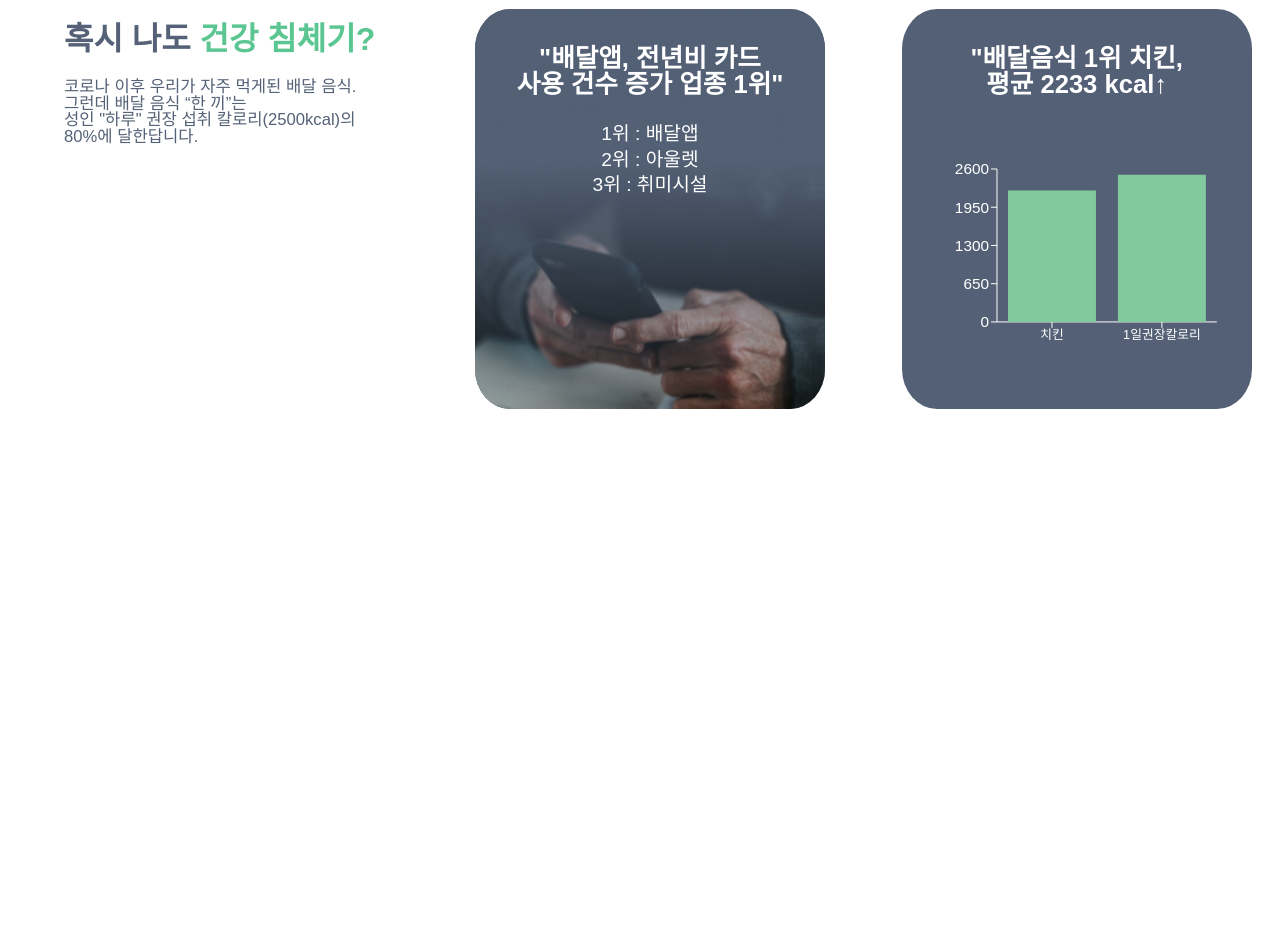
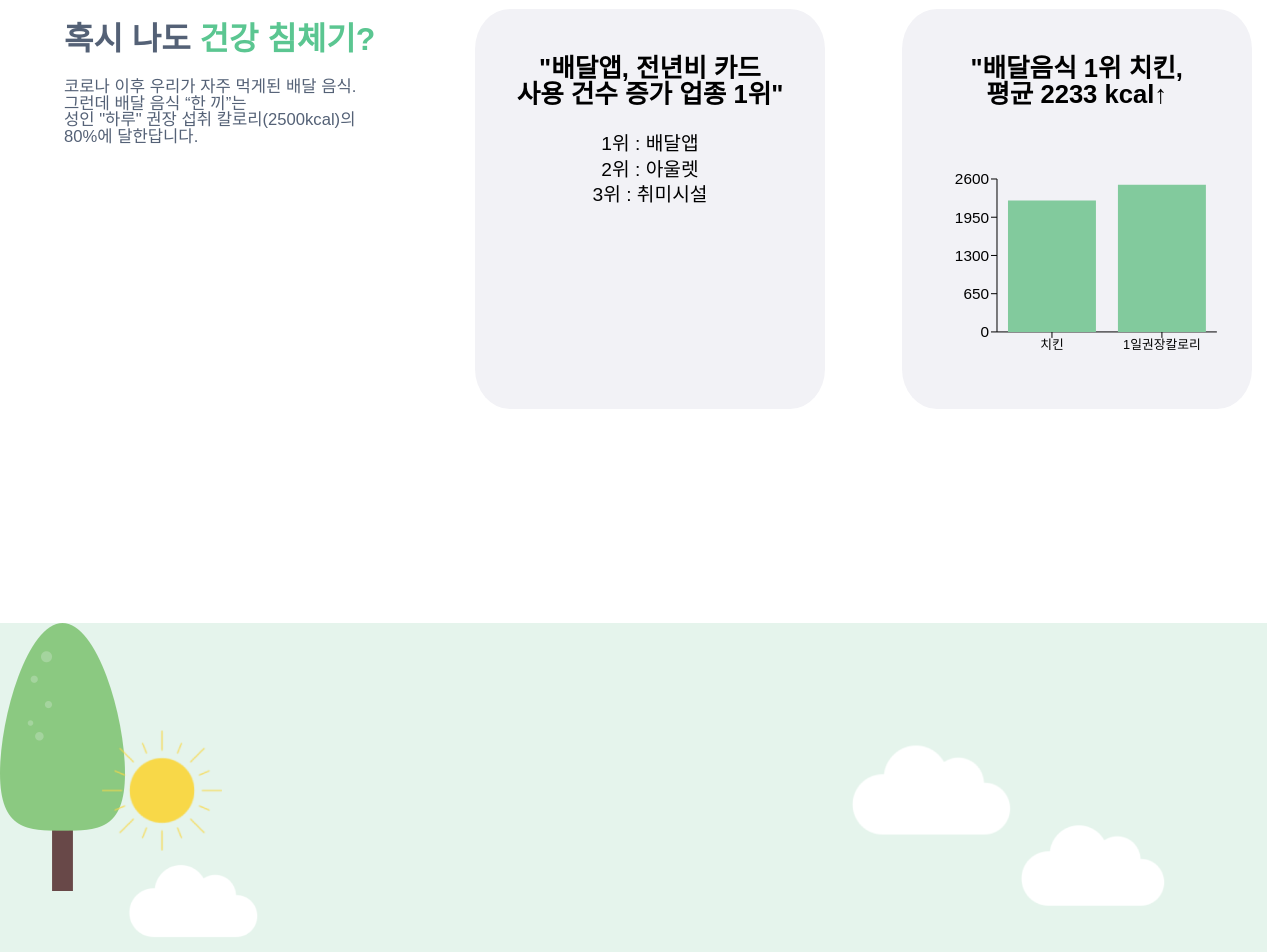
Before and after one commit to 2ykwang/today-park, a React (Create React App) app in the folder frontend/: page / in a window 1280 px wide. Shown: the part 860-1812 px from the top of the page. Before the commit the page ends 1443 px from the top, so only its background shows below. Built offline with nearby package versions, Linux system fonts and the light colour scheme; no server answers; a web font is replaced by a local one.

Commit message:
feat: 메인페이지 작업
white컬러 테마로 변경 및 작업시작

```diff
--- a/frontend/src/components/DefaultBarChart.js
+++ b/frontend/src/components/DefaultBarChart.js
@@ -24,8 +24,8 @@
           bottom: 5,
         }}
       >
-        <XAxis dataKey="name" stroke="#fff" tick={{ fontSize: "1vw" }} />
-        <YAxis stroke="#fff" tick={{ fontSize: "1.2vw" }} />
+        <XAxis dataKey="name" stroke="#000" tick={{ fontSize: "1vw" }} />
+        <YAxis stroke="#000" tick={{ fontSize: "1.2vw" }} />
         <Tooltip content={<CustomTooltip />} cursor={{ fill: "transparent" }} />
         <Bar dataKey="value" fill="#82ca9d" />
       </BarChart>
@@ -39,7 +39,7 @@
       <div className="tooltip">
         <p
           className="label"
-          style={{ fontWeight: "bold", color: "#FCF6F5" }}
+          style={{ fontWeight: "bold", color: "000" }}
         >{`${payload[0].value}kcal`}</p>
       </div>
     );
--- a/frontend/src/css/home.css
+++ b/frontend/src/css/home.css
@@ -89,77 +89,7 @@
   width: 5vw;
 }
 
-.intro {
-  position: relative;
-  margin-top: 40px;
-  width: 99vw;
-  height: 100vh;
-}
-
-.intro .introBackgroundWrapper {
-  position: absolute;
-  display: flex;
-  z-index: -1;
-  width: 100%;
-  height: 100%;
-}
-
-.intro .introBackground1 {
-  background-color: #5bc691;
-  width: 50%;
-  height: 100%;
-  border-bottom-left-radius: 70%;
-}
-
-.intro .introBackground2 {
-  background-color: #5bc691;
-  width: 50%;
-  height: 100%;
-}
-
-.intro .intro-cloud-1 {
-  position: absolute;
-  left: 180px;
-  top: 350px;
-}
-
-.intro .intro-cloud-1 img {
-  width: 220px;
-  height: 130px;
-}
-
-.intro .intro-cloud-2 {
-  position: absolute;
-  right: 310px;
-  top: 200px;
-}
-
-.intro .intro-cloud-2 img {
-  width: 280px;
-  height: 150px;
-}
-
-.intro .intro-cloud-3 {
-  position: absolute;
-  right: 50px;
-  top: 430px;
-}
-
-.intro .intro-cloud-3 img {
-  width: 230px;
-  height: 135px;
-}
-
-.intro .intro-sun {
-  position: absolute;
-  left: 250px;
-  top: 80px;
-}
-
-.intro .intro-sun img {
-  width: 250px;
-}
-
+/* second page */
 .reason1 {
   display: flex;
   position: relative;
@@ -167,13 +97,13 @@
   height: 100vh;
 }
 
-.reason1 .reason1-background {
+.reason1 .tree {
   position: absolute;
   width: 100%;
   bottom: 0;
 }
 
-.reason1 .reason1-background img {
+.reason1 .tree img {
   width: 100%;
   height: 40vh;
   z-index: -1;
@@ -212,53 +142,43 @@
   box-sizing: border-box;
 }
 
-.reason1 .reason1-statisticswrapper .reason1-statistics {
+.reason1 .reason1-statisticswrapper .reason1Box {
   position: relative;
   box-sizing: border-box;
   padding: 10px;
   margin: 0 3vw;
   top: 27vh;
   width: 50%;
-  height: 50vh;
+  height: 50%;
 }
 
-.reason1
-  .reason1-statisticswrapper
-  .reason1-statistics
-  .reason1-statistics-back {
+.reason1 .reason1-statisticswrapper .reason1Box .reason1-statistics-back {
   position: absolute;
   width: 100%;
   height: 100%;
-  background-color: #536075;
+  background-color: #f2f2f6;
   border-radius: 10%;
 }
-.reason1
-  .reason1-statisticswrapper
-  .reason1-statistics
-  .reason1-statistics-back
-  img {
+.reason1 .reason1-statisticswrapper .reason1Box .reason1-statistics-back img {
   width: 100%;
   height: 100%;
   border-radius: 10%;
 }
 
-.reason1
-  .reason1-statisticswrapper
-  .reason1-statistics
-  .reason1-statistics-contents {
+.reason1 .reason1-statisticswrapper .reason1Box .reason1Contents {
   position: absolute;
   padding: 10%;
   box-sizing: border-box;
   top: 3%;
   height: 100%;
   width: 100%;
-  color: white;
+  color: black;
 }
 
 .reason1
   .reason1-statisticswrapper
-  .reason1-statistics
-  .reason1-statistics-contents
+  .reason1Box
+  .reason1Contents
   > p:first-child {
   text-align: center;
   font-size: 2vw;
@@ -267,9 +187,9 @@
 
 .reason1
   .reason1-statisticswrapper
-  .reason1-statistics
-  .reason1-statistics-contents
-  .reason1-chart1 {
+  .reason1Box
+  .reason1Contents
+  .reason1Chart1 {
   width: 100%;
   height: 70%;
   margin: 5vh 0 0;
@@ -282,8 +202,8 @@
 
 .reason1
   .reason1-statisticswrapper
-  .reason1-statistics
-  .reason1-statistics-contents
+  .reason1Box
+  .reason1Contents
   .reason1Chart2
   .reason1CardRank {
   display: flex;
@@ -294,8 +214,8 @@
 
 .reason1
   .reason1-statisticswrapper
-  .reason1-statistics
-  .reason1-statistics-contents
+  .reason1Box
+  .reason1Contents
   .reason1Chart2
   .reason1CardRank
   p {
@@ -305,9 +225,9 @@
 
 .reason1
   .reason1-statisticswrapper
-  .reason1-statistics
-  .reason1-statistics-contents
-  .reason1-chart3 {
+  .reason1Box
+  .reason1Contents
+  .reason1Chart3 {
   width: 100%;
   height: 70%;
   margin: 5vh 0 0;
@@ -317,3 +237,73 @@
   justify-content: center;
   font-size: 1.3rem;
 }
+
+/* third page */
+.intro {
+  position: relative;
+  margin-top: 40px;
+  width: 99vw;
+  height: 100vh;
+}
+
+.intro .introBackgroundWrapper {
+  position: absolute;
+  display: flex;
+  z-index: -1;
+  width: 100%;
+  height: 100%;
+}
+
+.intro .introBackground1 {
+  background-color: #e5f4ec;
+  width: 100%;
+  height: 100%;
+  /* border-bottom-left-radius: 70%; */
+}
+
+.intro .introBackground2 {
+  background-color: #5bc691;
+  width: 50%;
+  height: 100%;
+}
+
+.intro .intro-cloud-1 {
+  position: absolute;
+  left: 10vw;
+  top: 30vh;
+}
+
+.intro .intro-cloud-1 img {
+  width: 130px;
+  /* height: 130px; */
+}
+
+.intro .intro-cloud-2 {
+  position: absolute;
+  right: 20vw;
+  top: 15vh;
+}
+
+.intro .intro-cloud-2 img {
+  width: 160px;
+}
+
+.intro .intro-cloud-3 {
+  position: absolute;
+  right: 8vw;
+  top: 25vh;
+}
+
+.intro .intro-cloud-3 img {
+  width: 145px;
+}
+
+.intro .intro-sun {
+  position: absolute;
+  left: 8vw;
+  top: 13vh;
+}
+
+.intro .intro-sun img {
+  width: 120px;
+}
--- a/frontend/src/pages/Home.js
+++ b/frontend/src/pages/Home.js
@@ -6,8 +6,7 @@
 import underScroll from "../image/scrollDown.png";
 import cloud from "../image/cloud3.png";
 import sun from "../image/sun.png";
-import backgroundMountain from "../image/backgroundMountain.png";
-import reasonFirstPic from "../image/main/reason1-pic1.png";
+import Tree from "../image/main/tree.png";
 import { DefaultPieChart } from "../components/DefaultPieChart";
 import { DefaultBarChart } from "../components/DefaultBarChart";
 
@@ -72,31 +71,9 @@
           </div>
         </section>
 
-        {/* <div className="intro">
-          <div className="introBackgroundWrapper">
-            <div className="introBackground1"></div>
-            <div className="introBackground2"></div>
-          </div>
-          <div className="intro-cloud-1">
-            <img src={cloud} alt="cloud1" />
-          </div>
-          <div className="intro-cloud-2">
-            <img src={cloud} alt="cloud2" />
-          </div>
-          <div className="intro-cloud-3">
-            <img src={cloud} alt="cloud3" />
-          </div>
-          <div className="intro-sun">
-            <img src={sun} alt="sun" />
-          </div>
-        </div> */}
-
         <section className="secondPage">
           <div className="reason">
             <div className="reason1">
-              {/* <div className="reason1-background">
-              <img src={backgroundMountain} alt="backgroundMountain" />
-            </div> */}
               <div className="reason1Textwrapper">
                 <div className="reason1Title">
                   <p>
@@ -114,11 +91,11 @@
                 </div>
               </div>
               <div className="reason1-statisticswrapper">
-                {/* <div className="reason1-statistics">
+                {/* <div className="reason1Box">
                 <div className="reason1-statistics-back"></div>
-                <div className="reason1-statistics-contents">
+                <div className="reason1Contents">
                   <p>"성인 46%, 코로나 이후, 체중 증가해"</p>
-                  <div className="reason1-chart1">
+                  <div className="reason1Chart1">
                     <DefaultPieChart
                       data={[
                         { name: "체중이 증가했다", value: 46 },
@@ -130,11 +107,9 @@
                   <p>(대한비만협회)</p>
                 </div>
               </div> */}
-                <div className="reason1-statistics">
+                <div className="reason1Box">
                   <div className="reason1-statistics-back">
-                    <img src={reasonFirstPic} alt="reason first"></img>
-                  </div>
-                  <div className="reason1-statistics-contents">
+                    <div className="reason1Contents">
                       <p>
                         "배달앱, 전년비 카드 <br />
                         사용 건수 증가 업종 1위"
@@ -148,14 +123,15 @@
                       </div>
                     </div>
                   </div>
-                <div className="reason1-statistics">
-                  <div className="reason1-statistics-back"></div>
-                  <div className="reason1-statistics-contents">
+                </div>
+                <div className="reason1Box">
+                  <div className="reason1-statistics-back">
+                    <div className="reason1Contents">
                       <p>
                         "배달음식 1위 치킨, <br />
                         평균 2233 kcal↑
                       </p>
-                    <div className="reason1-chart3">
+                      <div className="reason1Chart3">
                         <DefaultBarChart
                           data={[
                             { name: "치킨", value: "2233" },
@@ -169,6 +145,31 @@
                 </div>
               </div>
             </div>
+          </div>
+        </section>
+
+        <section className="thirdPage">
+          <div className="intro">
+            <div className="introBackgroundWrapper">
+              <div className="introBackground1"></div>
+              {/* <div className="introBackground2"></div> */}
+            </div>
+            <div className="intro-cloud-1">
+              <img src={cloud} alt="cloud1" />
+            </div>
+            <div className="intro-cloud-2">
+              <img src={cloud} alt="cloud2" />
+            </div>
+            <div className="intro-cloud-3">
+              <img src={cloud} alt="cloud3" />
+            </div>
+            <div className="intro-sun">
+              <img src={sun} alt="sun" />
+            </div>
+            <div className="tree">
+              <img src={Tree} alt="backgroundMountain" />
+            </div>
+          </div>
         </section>
       </div>
     </>
```
Also changed, not shown: frontend/src/image/backgroundMountain.png (deleted), frontend/src/image/main/tree.png (added). Lines whose indentation alone changed are shown as unchanged.
